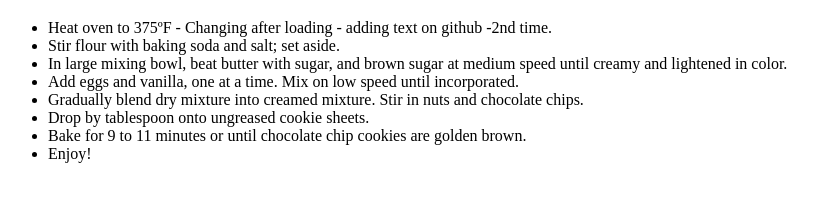
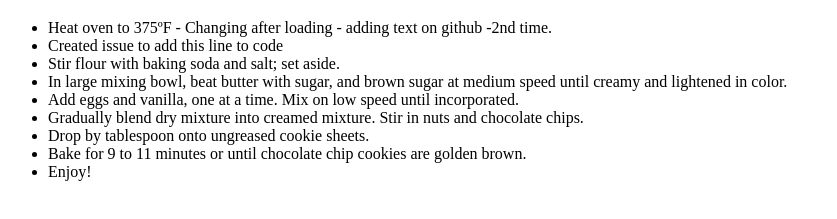
Before and after one commit to soumya1903/firstgithub, a plain HTML site: page secret recipe.htm in a window 1280 px wide. Shown: the part 321-540 px from the top of the page, without its empty margins (0-837 px from the left). Drawn offline with Linux system fonts and the light colour scheme.

Commit message:
Update secret recipe.htm

```diff
--- a/secret recipe.htm
+++ b/secret recipe.htm
@@ -18,6 +18,7 @@
 <h1>Baking instructions</h1>
 <ul>
 <li>Heat oven to 375ºF - Changing after loading - adding text on github -2nd time.</li>
+<li>Created issue to add this line to code</li>
 <li>Stir flour with baking soda and salt; set aside.</li>
 <li>In large mixing bowl, beat butter with sugar, and brown sugar at medium speed until creamy and lightened in color.</li>
 <li>Add eggs and vanilla, one at a time. Mix on low speed until incorporated.</li>
```
